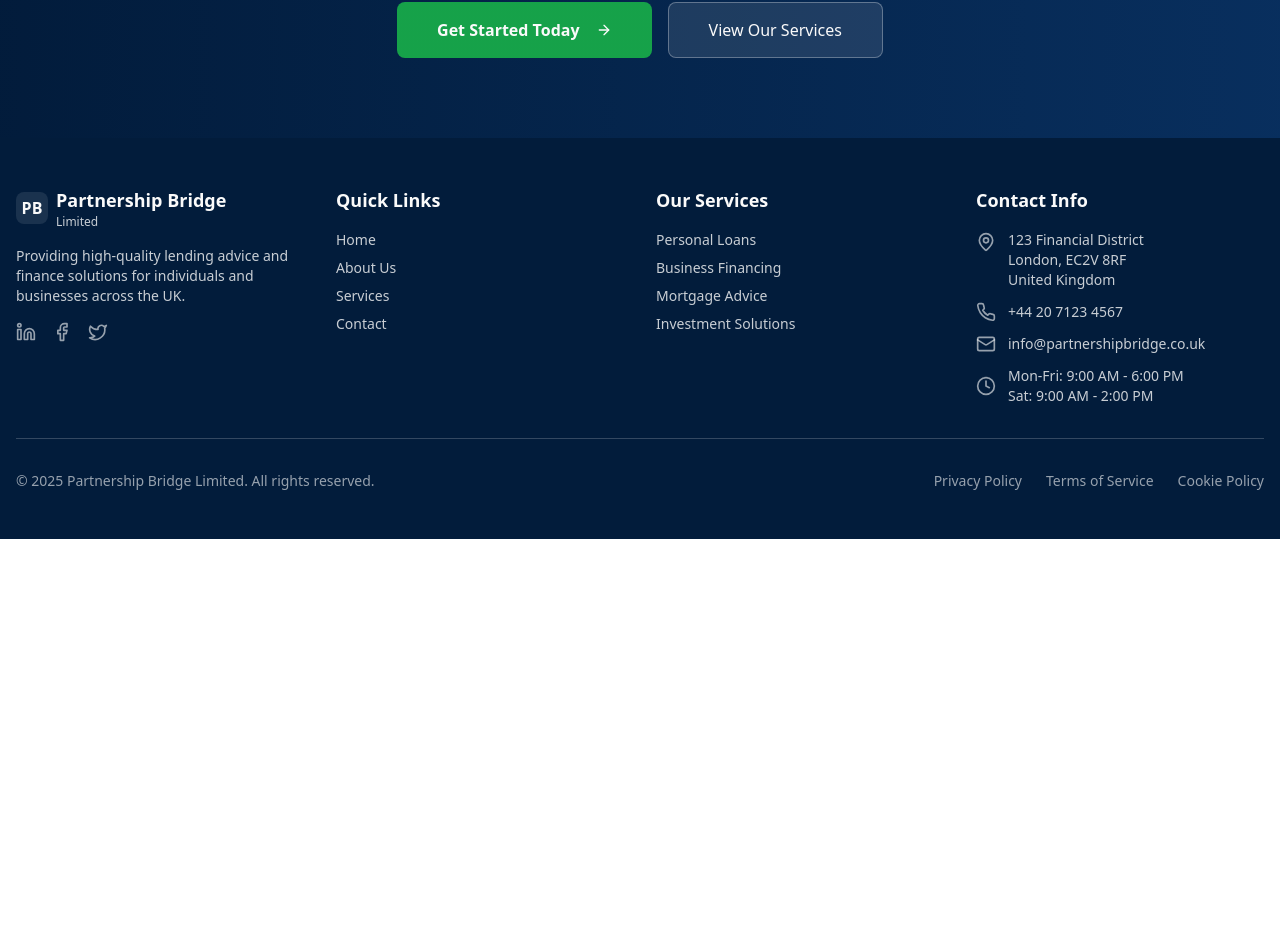
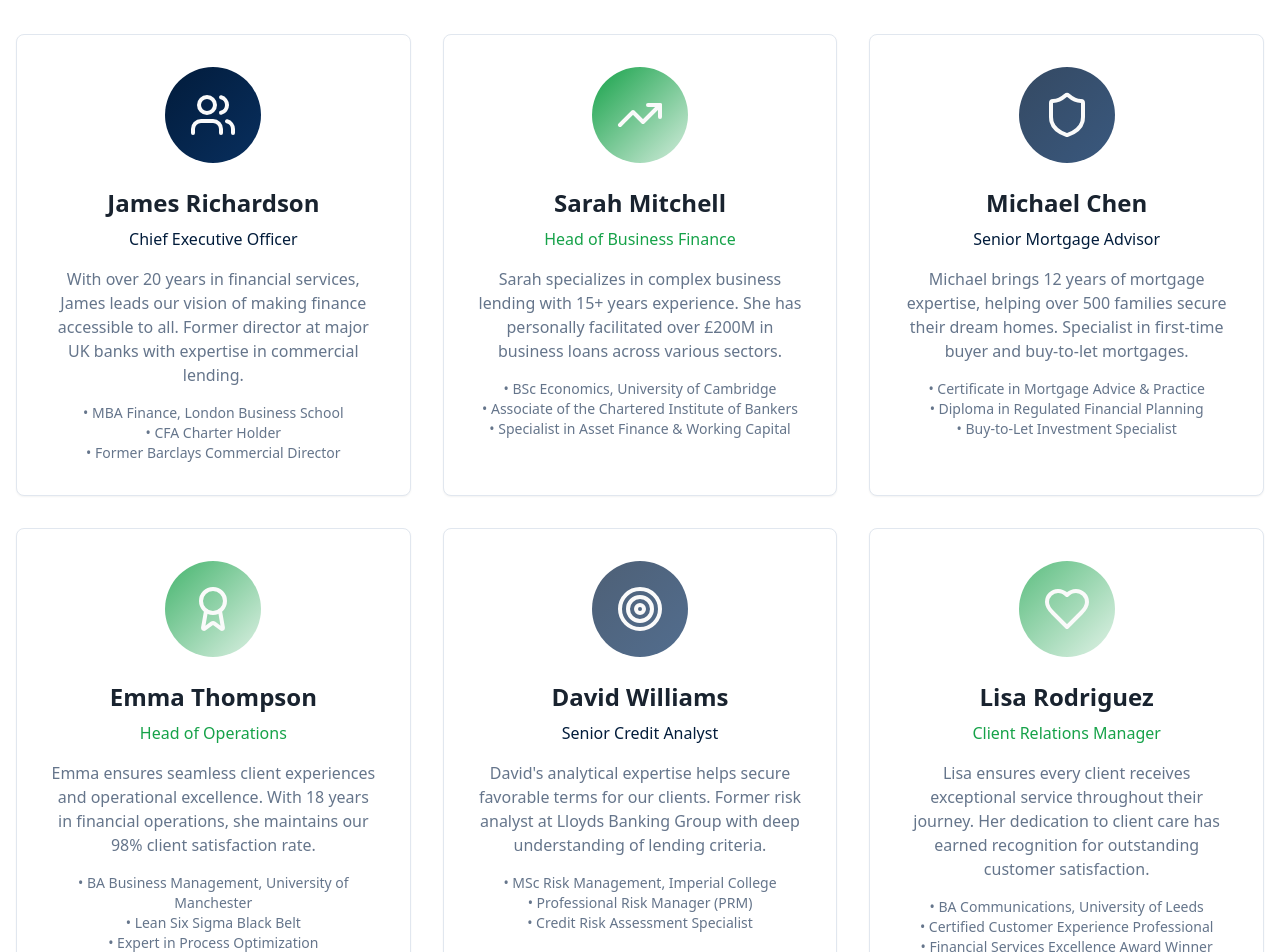
Before and after one commit to wcworld/Partnership-Bridge-Limited, a React (Vite) app: page /about in a window 1280 px wide. Shown: the part 3180-4132 px from the top of the page. Before the commit the page ends 3719 px from the top, so only its background shows below. Built offline with nearby package versions, Linux system fonts and the light colour scheme.

Commit message:
Add team section to About Us page
Create a team section for the About Us page.

```diff
--- a/src/pages/About.tsx
+++ b/src/pages/About.tsx
@@ -261,6 +261,141 @@ const About = () => {
         </div>
       </section>
 
+      {/* Our Team */}
+      <section className="py-20">
+        <div className="container mx-auto px-4">
+          <div className="text-center mb-16">
+            <h2 className="text-4xl font-bold text-foreground mb-6">Meet Our Expert Team</h2>
+            <p className="text-xl text-muted-foreground max-w-3xl mx-auto">
+              Our dedicated team of financial professionals brings together decades of experience
+              to provide you with the best possible service and outcomes.
+            </p>
+          </div>
+
+          <div className="grid md:grid-cols-2 lg:grid-cols-3 gap-8">
+            {/* CEO */}
+            <Card className="group hover:shadow-lg transition-all duration-300 hover:-translate-y-1">
+              <CardContent className="p-8 text-center">
+                <div className="w-24 h-24 bg-gradient-to-br from-primary to-primary-light rounded-full mx-auto mb-6 flex items-center justify-center">
+                  <Users className="w-12 h-12 text-primary-foreground" />
+                </div>
+                <h3 className="text-2xl font-semibold mb-2">James Richardson</h3>
+                <p className="text-primary font-medium mb-4">Chief Executive Officer</p>
+                <p className="text-muted-foreground mb-4">
+                  With over 20 years in financial services, James leads our vision of making finance accessible to all.
+                  Former director at major UK banks with expertise in commercial lending.
+                </p>
+                <div className="text-sm text-muted-foreground">
+                  <p>• MBA Finance, London Business School</p>
+                  <p>• CFA Charter Holder</p>
+                  <p>• Former Barclays Commercial Director</p>
+                </div>
+              </CardContent>
+            </Card>
+
+            {/* Head of Business Finance */}
+            <Card className="group hover:shadow-lg transition-all duration-300 hover:-translate-y-1">
+              <CardContent className="p-8 text-center">
+                <div className="w-24 h-24 bg-gradient-to-br from-success to-success-light rounded-full mx-auto mb-6 flex items-center justify-center">
+                  <TrendingUp className="w-12 h-12 text-success-foreground" />
+                </div>
+                <h3 className="text-2xl font-semibold mb-2">Sarah Mitchell</h3>
+                <p className="text-success font-medium mb-4">Head of Business Finance</p>
+                <p className="text-muted-foreground mb-4">
+                  Sarah specializes in complex business lending with 15+ years experience. She has personally
+                  facilitated over £200M in business loans across various sectors.
+                </p>
+                <div className="text-sm text-muted-foreground">
+                  <p>• BSc Economics, University of Cambridge</p>
+                  <p>• Associate of the Chartered Institute of Bankers</p>
+                  <p>• Specialist in Asset Finance & Working Capital</p>
+                </div>
+              </CardContent>
+            </Card>
+
+            {/* Senior Mortgage Advisor */}
+            <Card className="group hover:shadow-lg transition-all duration-300 hover:-translate-y-1">
+              <CardContent className="p-8 text-center">
+                <div className="w-24 h-24 bg-gradient-to-br from-primary/80 to-primary-light/80 rounded-full mx-auto mb-6 flex items-center justify-center">
+                  <Shield className="w-12 h-12 text-primary-foreground" />
+                </div>
+                <h3 className="text-2xl font-semibold mb-2">Michael Chen</h3>
+                <p className="text-primary font-medium mb-4">Senior Mortgage Advisor</p>
+                <p className="text-muted-foreground mb-4">
+                  Michael brings 12 years of mortgage expertise, helping over 500 families secure their dream homes.
+                  Specialist in first-time buyer and buy-to-let mortgages.
+                </p>
+                <div className="text-sm text-muted-foreground">
+                  <p>• Certificate in Mortgage Advice & Practice</p>
+                  <p>• Diploma in Regulated Financial Planning</p>
+                  <p>• Buy-to-Let Investment Specialist</p>
+                </div>
+              </CardContent>
+            </Card>
+
+            {/* Head of Operations */}
+            <Card className="group hover:shadow-lg transition-all duration-300 hover:-translate-y-1">
+              <CardContent className="p-8 text-center">
+                <div className="w-24 h-24 bg-gradient-to-br from-success/80 to-success-light/80 rounded-full mx-auto mb-6 flex items-center justify-center">
+                  <Award className="w-12 h-12 text-success-foreground" />
+                </div>
+                <h3 className="text-2xl font-semibold mb-2">Emma Thompson</h3>
+                <p className="text-success font-medium mb-4">Head of Operations</p>
+                <p className="text-muted-foreground mb-4">
+                  Emma ensures seamless client experiences and operational excellence. With 18 years in financial
+                  operations, she maintains our 98% client satisfaction rate.
+                </p>
+                <div className="text-sm text-muted-foreground">
+                  <p>• BA Business Management, University of Manchester</p>
+                  <p>• Lean Six Sigma Black Belt</p>
+                  <p>• Expert in Process Optimization</p>
+                </div>
+              </CardContent>
+            </Card>
+
+            {/* Senior Credit Analyst */}
+            <Card className="group hover:shadow-lg transition-all duration-300 hover:-translate-y-1">
+              <CardContent className="p-8 text-center">
+                <div className="w-24 h-24 bg-gradient-to-br from-primary/70 to-primary-light/70 rounded-full mx-auto mb-6 flex items-center justify-center">
+                  <Target className="w-12 h-12 text-primary-foreground" />
+                </div>
+                <h3 className="text-2xl font-semibold mb-2">David Williams</h3>
+                <p className="text-primary font-medium mb-4">Senior Credit Analyst</p>
+                <p className="text-muted-foreground mb-4">
+                  David's analytical expertise helps secure favorable terms for our clients. Former risk analyst
+                  at Lloyds Banking Group with deep understanding of lending criteria.
+                </p>
+                <div className="text-sm text-muted-foreground">
+                  <p>• MSc Risk Management, Imperial College</p>
+                  <p>• Professional Risk Manager (PRM)</p>
+                  <p>• Credit Risk Assessment Specialist</p>
+                </div>
+              </CardContent>
+            </Card>
+
+            {/* Client Relations Manager */}
+            <Card className="group hover:shadow-lg transition-all duration-300 hover:-translate-y-1">
+              <CardContent className="p-8 text-center">
+                <div className="w-24 h-24 bg-gradient-to-br from-success/70 to-success-light/70 rounded-full mx-auto mb-6 flex items-center justify-center">
+                  <Heart className="w-12 h-12 text-success-foreground" />
+                </div>
+                <h3 className="text-2xl font-semibold mb-2">Lisa Rodriguez</h3>
+                <p className="text-success font-medium mb-4">Client Relations Manager</p>
+                <p className="text-muted-foreground mb-4">
+                  Lisa ensures every client receives exceptional service throughout their journey. Her dedication
+                  to client care has earned recognition for outstanding customer satisfaction.
+                </p>
+                <div className="text-sm text-muted-foreground">
+                  <p>• BA Communications, University of Leeds</p>
+                  <p>• Certified Customer Experience Professional</p>
+                  <p>• Financial Services Excellence Award Winner</p>
+                </div>
+              </CardContent>
+            </Card>
+          </div>
+        </div>
+      </section>
+
       {/* CTA Section */}
       <section className="py-20 bg-gradient-to-r from-primary to-primary-light">
         <div className="container mx-auto px-4 text-center">
```
